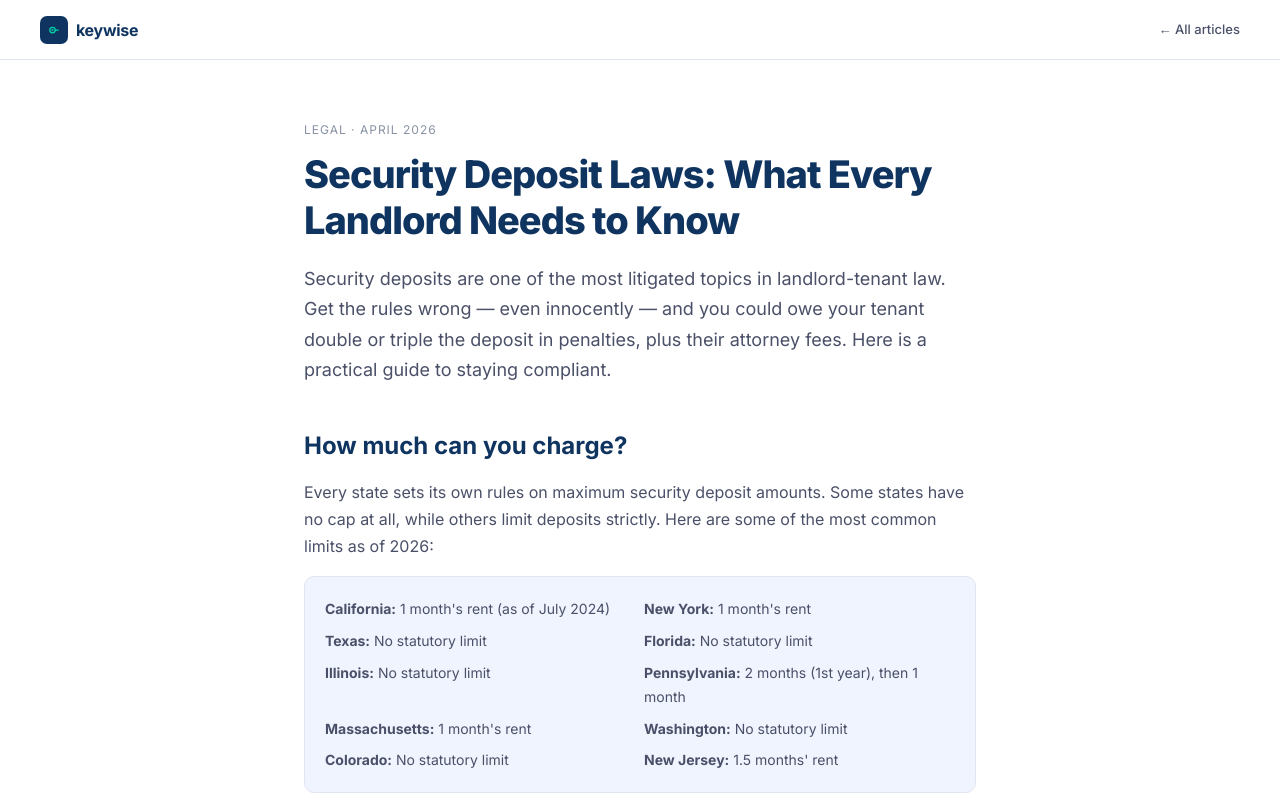
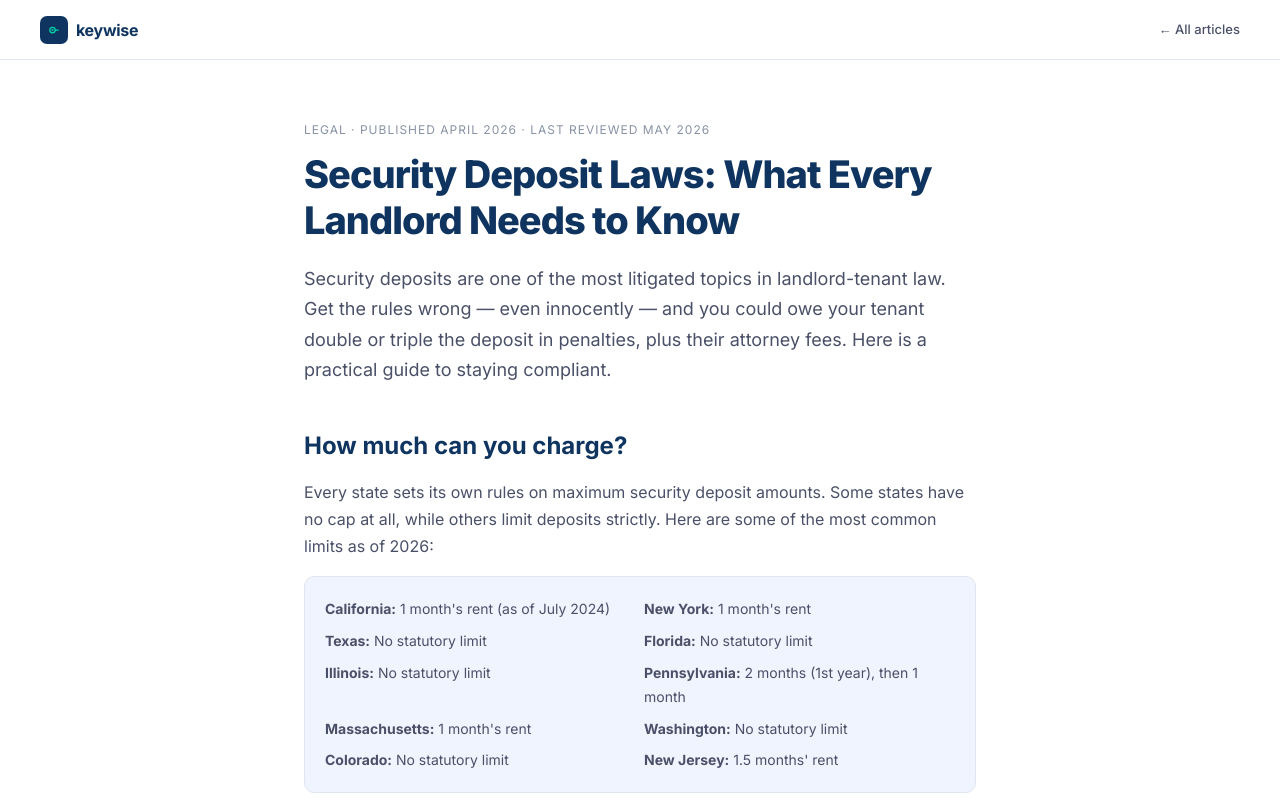
Before and after one commit to keywise-app/keywise, a Next.js app: page /blog/security-deposit-laws in a window 1280 px wide. Shown: the top 800 px of the page. Built offline with nearby package versions, Linux system fonts and the light colour scheme.

Commit message:
Replace static datestamp with two-part Published/Last reviewed badge

```diff
--- a/app/blog/security-deposit-laws/page.tsx
+++ b/app/blog/security-deposit-laws/page.tsx
@@ -52,7 +52,7 @@ export default function Page() {
       </nav>
 
       <article style={{ maxWidth: 720, margin: '0 auto', padding: '60px 24px', lineHeight: 1.7 }}>
-        <div style={{ fontSize: 12, color: INK_MUTED, textTransform: 'uppercase', letterSpacing: '1px', marginBottom: 12 }}>Legal · April 2026</div>
+        <div style={{ fontSize: 12, color: INK_MUTED, textTransform: 'uppercase', letterSpacing: '1px', marginBottom: 12 }}>Legal · Published April 2026 · Last reviewed {LAST_REVIEWED}</div>
         <h1 style={{ fontSize: 38, fontWeight: 800, color: N, letterSpacing: '-1px', marginBottom: 20, lineHeight: 1.2 }}>
           Security Deposit Laws: What Every Landlord Needs to Know
         </h1>
```
